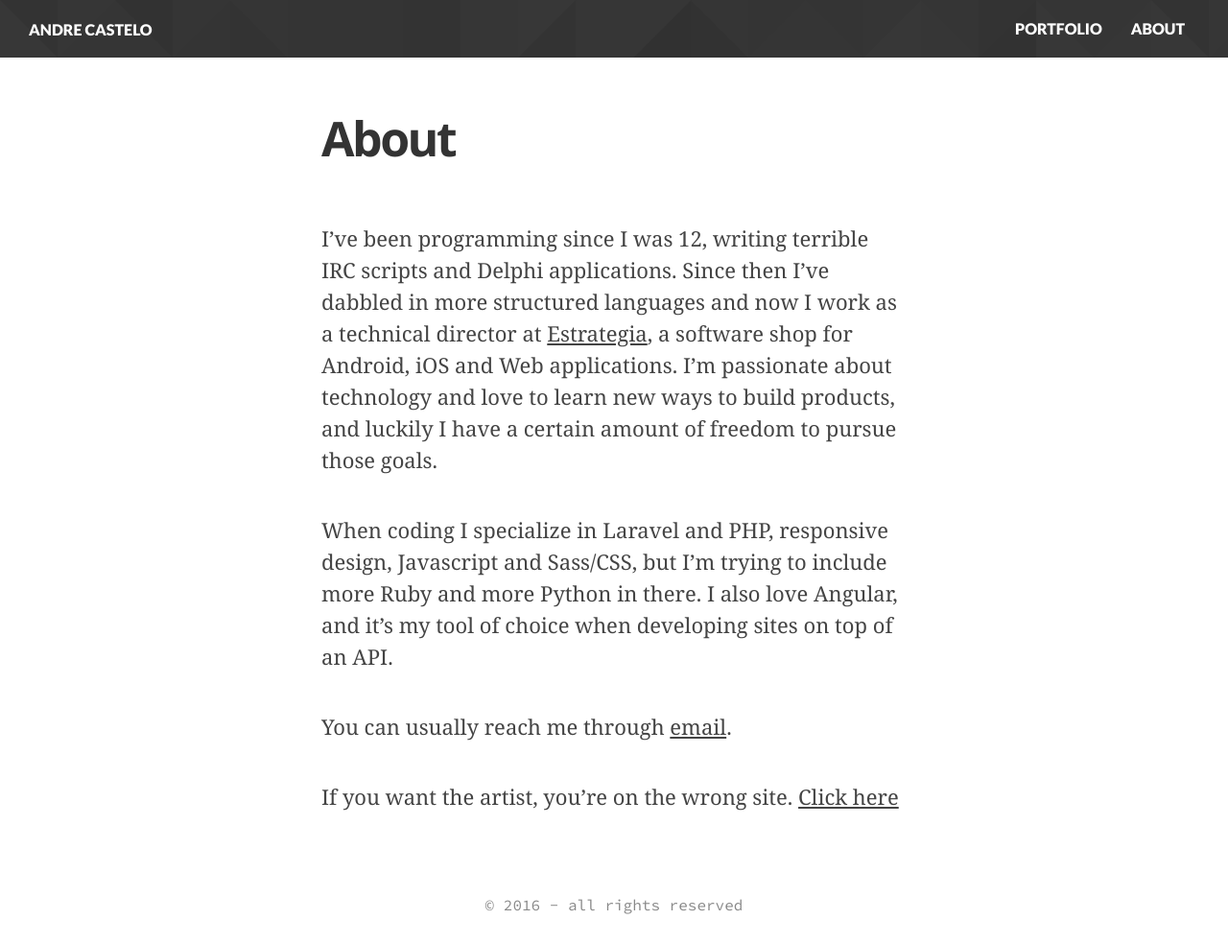
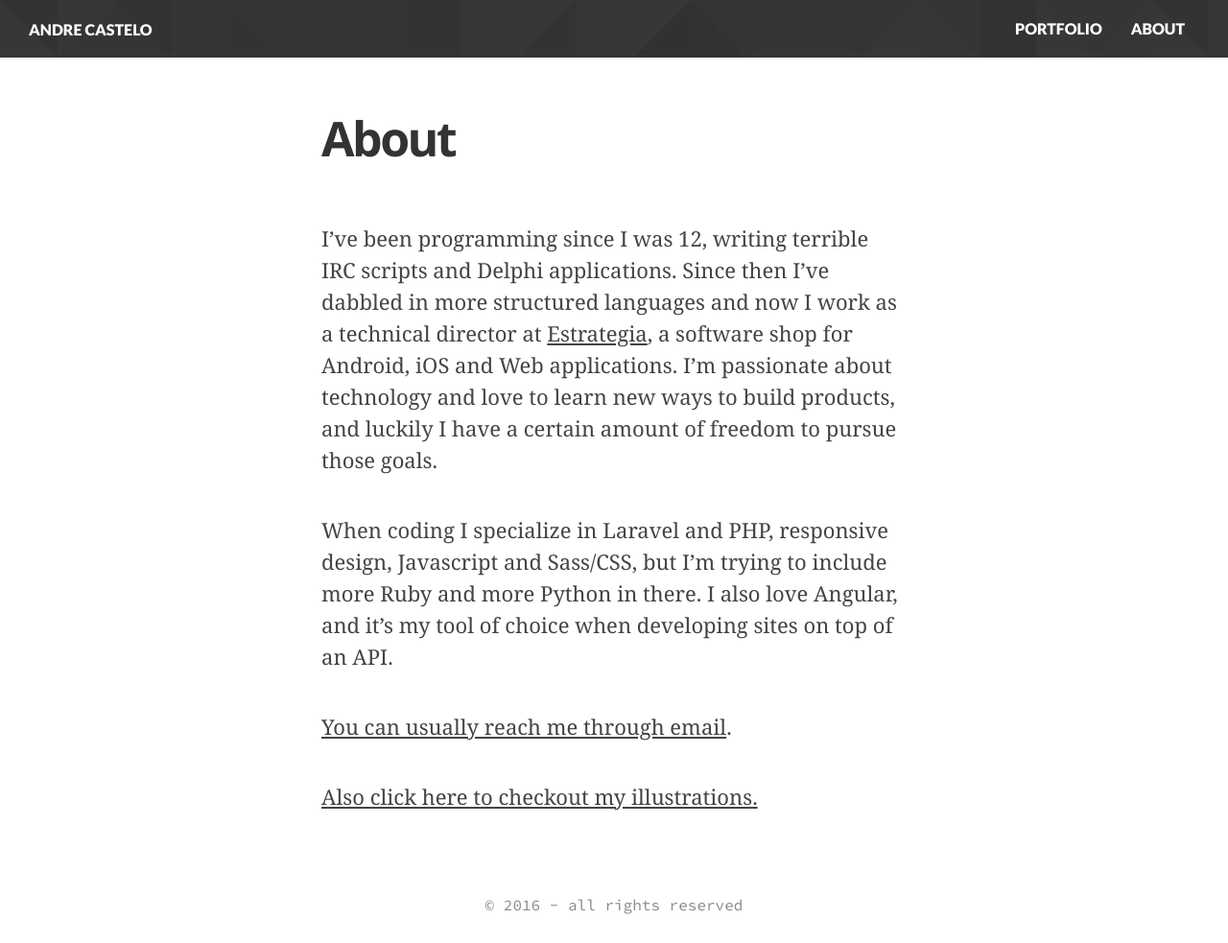
Before and after one commit to andrecastelo/andrecastelo.github.io, a Jekyll site: the page built from about.md, in a window 1280 px wide. Shown: the whole page at 96% size. Built offline with Jekyll 4.4.1, drawn with Linux system fonts in a browser that asks for light colours.

Commit message:
links links links

```diff
--- a/about.md
+++ b/about.md
@@ -8,6 +8,6 @@ I've been programming since I was 12, writing terrible IRC scripts and Delphi ap
 
 When coding I specialize in Laravel and PHP, responsive design, Javascript and Sass/CSS, but I'm trying to include more Ruby and more Python in there. I also love Angular, and it's my tool of choice when developing sites on top of an API.
 
-You can usually reach me through [email](mailto: andre.castelo+portfolio@gmail.com).
+[You can usually reach me through email](mailto: andre.castelo+portfolio@gmail.com).
 
-If you want the artist, you're on the wrong site. [Click here](http://andrecasteloart.com)
+[Also click here to checkout my illustrations.](http://andrecasteloart.com)
```
